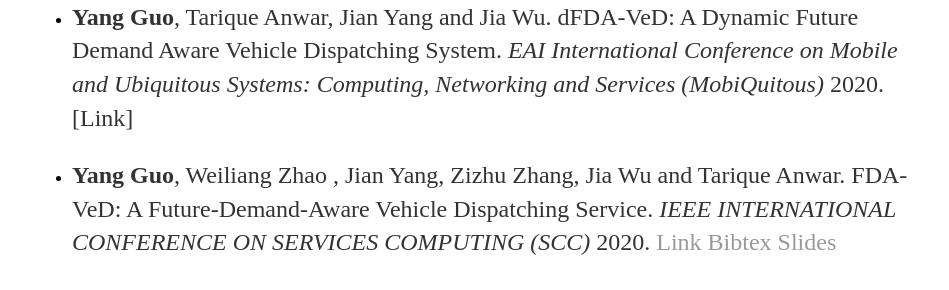
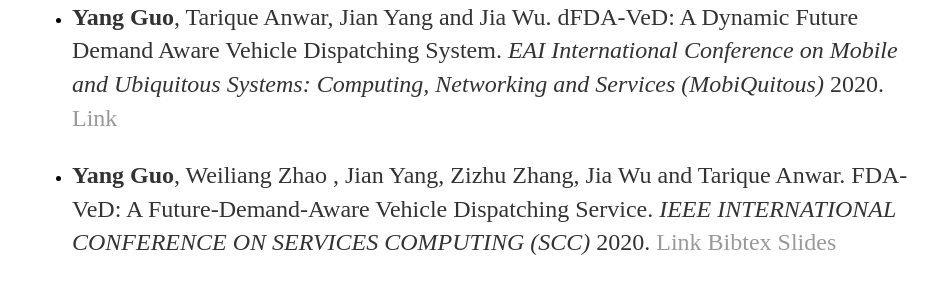
Before and after one commit to yangguomq/yangguomq.github.io, a Jekyll site: the page built from publication/index.md, in a window 1280 px wide. Shown: the part 195-485 px from the top of the page, without its empty margins (160-1109 px from the left). Built offline with Jekyll 4.4.1, drawn with Linux system fonts in a browser that asks for light colours; part of the change alters nothing that is shown.

```diff
--- a/publication/index.md
+++ b/publication/index.md
@@ -7,7 +7,7 @@ title: "Publications"
 
 ## Papers
 
-- **Yang Guo**, Tarique Anwar, Jian Yang and Jia Wu. dFDA-VeD: A Dynamic Future Demand Aware Vehicle Dispatching System. *EAI International Conference on Mobile and Ubiquitous Systems: Computing, Networking and Services (MobiQuitous)* 2020. [Link]
+- **Yang Guo**, Tarique Anwar, Jian Yang and Jia Wu. dFDA-VeD: A Dynamic Future Demand Aware Vehicle Dispatching System. *EAI International Conference on Mobile and Ubiquitous Systems: Computing, Networking and Services (MobiQuitous)* 2020. [Link](https://doi.org/10.1145/3448891.3448912)
 
 - **Yang Guo**, Weiliang Zhao , Jian Yang, Zizhu Zhang, Jia Wu and Tarique Anwar. FDA-VeD: A Future-Demand-Aware Vehicle Dispatching Service. *IEEE INTERNATIONAL CONFERENCE ON SERVICES COMPUTING (SCC)* 2020. [Link](https://conferences.computer.org/servicespub/pdfs/SCC2020-6PAvrY57CwjKQITACOPvZJ/878900a345/878900a345.pdf) [Bibtex](../files/FDA-VeD.bib) [Slides](../files/SCC_REG_45_13_Guo.pdf)
 
```
